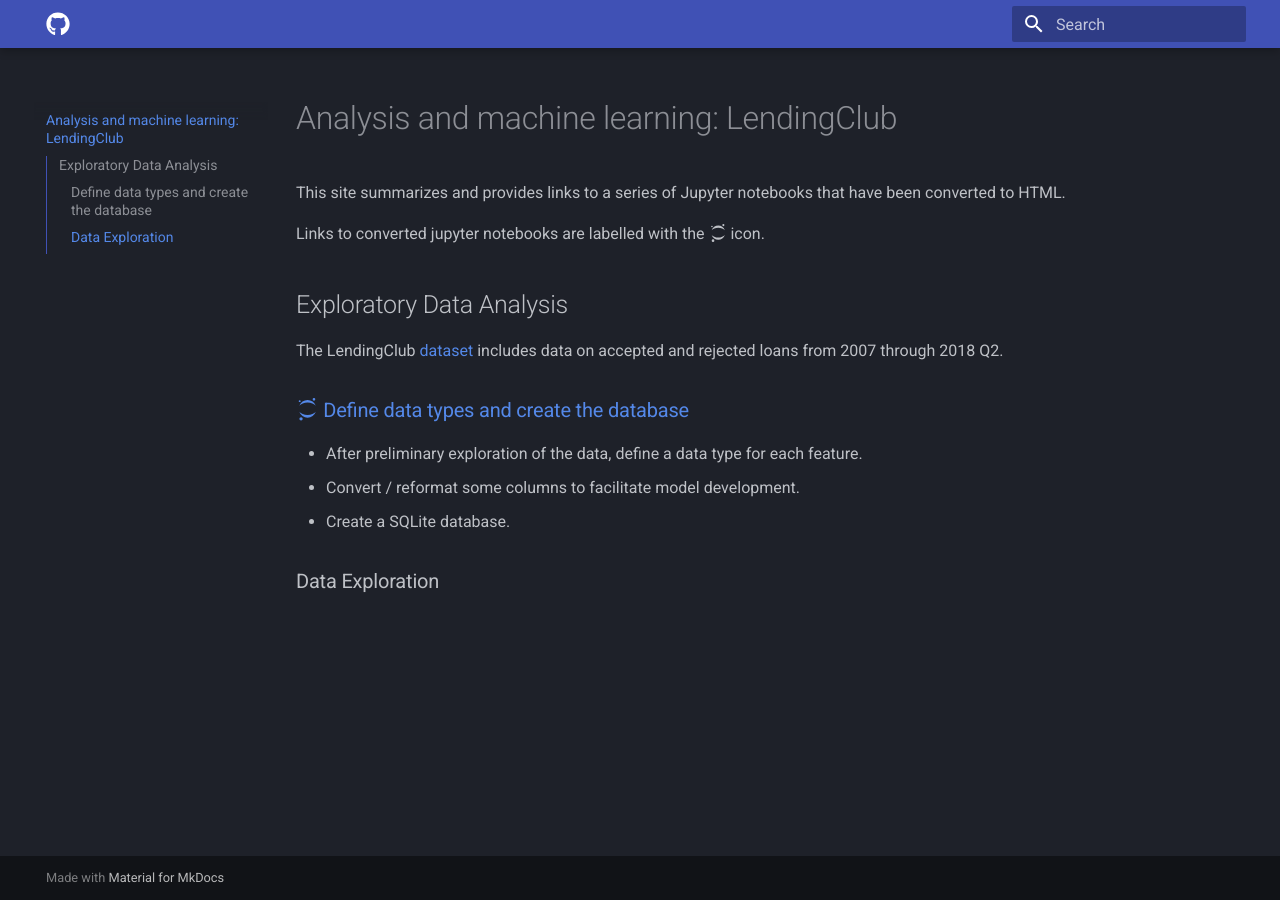
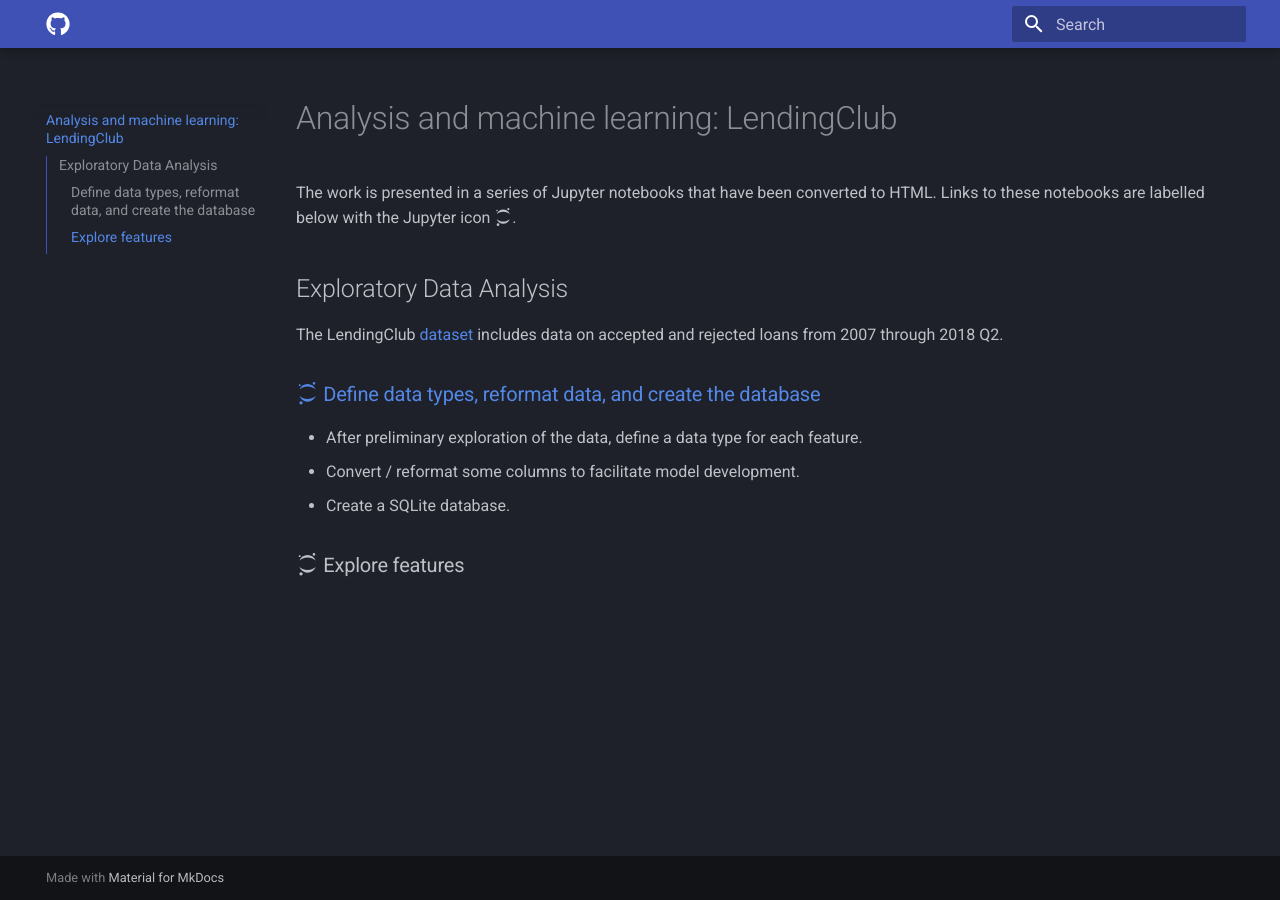
Before and after one commit to MarkCButler/lending-club, an MkDocs documentation site: the page built from pages/index.md, in a window 1280 px wide. Built offline with MkDocs 1.6.1 and Material for MkDocs 9.7.7, drawn with Linux system fonts in a browser that asks for light colours.

Commit message:
Clean up notebook and home page

```diff
--- a/pages/index.md
+++ b/pages/index.md
@@ -1,9 +1,7 @@
 # Analysis and machine learning: LendingClub
 
-This site summarizes and provides links to a series of Jupyter notebooks that have been
-converted to HTML.
-
-Links to converted jupyter notebooks are labelled with the :simple-jupyter: icon.
+The work is presented in a series of Jupyter notebooks that have been converted to HTML.
+Links to these notebooks are labelled below with the Jupyter icon :simple-jupyter:.
 
 ## Exploratory Data Analysis
 
@@ -23,10 +21,10 @@
         poetry run mkdocs gh-deploy --no-history --strict
 -->
 
-### [:simple-jupyter: Define data types and create the database](html/1-database-creation.html)
+### [:simple-jupyter: Define data types, reformat data, and create the database](html/1-initial-data-cleaning.html)
 
 - After preliminary exploration of the data, define a data type for each feature.
 - Convert / reformat some columns to facilitate model development.
 - Create a SQLite database.
 
-### Data Exploration
+### :simple-jupyter: Explore features
```
Also changed, not shown: other parts of pages/index.md (+1 -1 lines), 1 other file.
